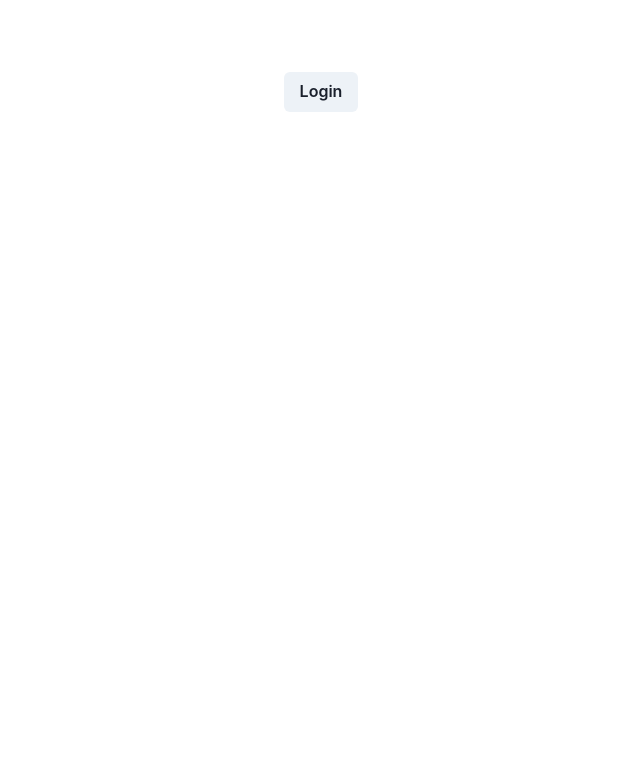
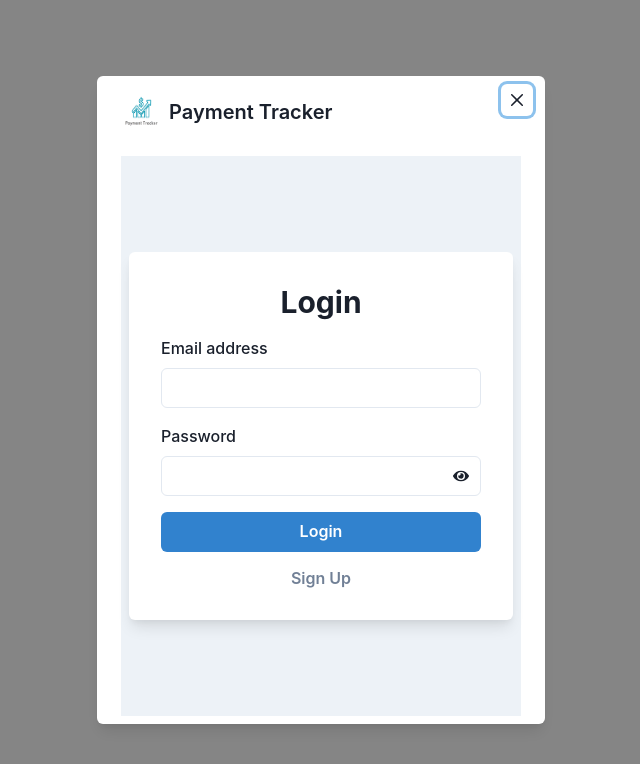
Before and after one commit to SoumyaSubhamPatra/Bill-of-Rights-Backend_031, a React (Vite) app in the folder Invoice_and_Payment_Tracker/: page / in a window 1280 px wide. Shown: the top 764 px of the page, without its empty margins (319-959 px from the left). Built offline with nearby package versions, Linux system fonts and the light colour scheme.

Commit message:
Logout-Authentication

```diff
--- a/Invoice_and_Payment_Tracker/src/App.tsx
+++ b/Invoice_and_Payment_Tracker/src/App.tsx
@@ -1,6 +1,24 @@
 import React, { useState, useEffect } from "react";
-import { BrowserRouter as Router, Routes, Route } from "react-router-dom";
-import { ChakraProvider, useDisclosure, Box, Button } from "@chakra-ui/react";
+import {
+  BrowserRouter as Router,
+  Routes,
+  Route,
+  useNavigate,
+} from "react-router-dom";
+import {
+  ChakraProvider,
+  useDisclosure,
+  Box,
+  Button,
+  Image,
+  Text,
+  Modal,
+  ModalBody,
+  ModalCloseButton,
+  ModalContent,
+  ModalHeader,
+  ModalOverlay,
+} from "@chakra-ui/react";
 import Sidebar from "./components/Sidebar";
 import Navbar from "./components/Navbar";
 import Dashboard from "./components/Dashboard";
@@ -13,21 +31,13 @@ import "./styles/styles.css";
 import "./App.css";
 import InvoicePage from "./pages/InvoicePage";
 import SendInvoice from "./components/SendInvoice";
-import {
-  Modal,
-  ModalOverlay,
-  ModalContent,
-  ModalHeader,
-  ModalBody,
-  ModalCloseButton,
-  Image,
-  Text,
-} from "@chakra-ui/react";
-import logo from "./assets/Logos.png"; // Make sure the path to your logo is correct
+import logo from "./assets/Logos.png"; // Ensure the path to your logo is correct
 
-const App = () => {
+const AppContent = () => {
   const [darkMode, setDarkMode] = useState(false);
   const [isAuthenticated, setIsAuthenticated] = useState(false);
+  const navigate = useNavigate(); // Use navigate for redirection
+
   const {
     isOpen: isLoginOpen,
     onOpen: onLoginOpen,
@@ -44,8 +54,17 @@ const App = () => {
     const token = localStorage.getItem("authToken");
     if (token) {
       setIsAuthenticated(true);
+    } else {
+      onLoginOpen(); // Open login modal if not authenticated
     }
-  }, []);
+  }, [onLoginOpen]);
+
+  useEffect(() => {
+    // Redirect to login page if not authenticated
+    if (!isAuthenticated) {
+      onLoginOpen(); // Ensure login modal is open if not authenticated
+    }
+  }, [isAuthenticated, onLoginOpen]);
 
   const toggleTheme = () => {
     setDarkMode(!darkMode);
@@ -56,23 +75,24 @@ const App = () => {
     localStorage.setItem("authToken", token);
     setIsAuthenticated(true);
     onLoginClose();
+    navigate("/dashboard"); // Redirect to dashboard or another protected route
   };
 
   const handleSignUp = (token) => {
     localStorage.setItem("authToken", token);
     setIsAuthenticated(true);
     onSignUpClose();
+    navigate("/dashboard"); // Redirect to dashboard or another protected route
   };
 
   const handleLogout = () => {
     localStorage.removeItem("authToken");
     setIsAuthenticated(false);
+    onLoginOpen(); // Open the login modal after logging out
+    navigate("/"); // Redirect to login page
   };
 
   return (
-    <div className="container">
-      <ChakraProvider>
-        <Router>
     <div className={darkMode ? "dark-theme" : ""}>
       {isAuthenticated ? (
         <>
@@ -87,24 +107,25 @@ const App = () => {
               <Route path="/dashboard" element={<Dashboard />} />
               <Route path="/invoice" element={<InvoicePage />} />
               <Route path="/invoicepage" element={<InvoicePage />} />
-                    <Route path="send-invoice" element={<SendInvoice />} />
+              <Route path="/send-invoice" element={<SendInvoice />} />
               <Route path="/product" element={<Product />} />
               <Route path="/customer" element={<Customer />} />
               <Route path="/system-users" element={<SystemUsers />} />
-                    <Route path="/" element={<Dashboard />} />
+              <Route path="/" element={<Dashboard />} />{" "}
+              {/* Redirect to Dashboard or another route */}
             </Routes>
           </div>
         </>
       ) : (
+        // Ensure modals are displayed when not authenticated
         <Box textAlign="center" mt={10}>
-                <Button onClick={onLoginOpen}>Login</Button>
+          {/* Login modal will open automatically */}
         </Box>
       )}
-          </div>
 
       <Modal isOpen={isLoginOpen} onClose={onLoginClose} isCentered>
         <ModalOverlay />
-            <ModalContent>
+        <ModalContent style={{ minHeight: "70vh" }}>
           <ModalHeader>
             <Box display="flex" alignItems="center">
               <Image
@@ -118,20 +139,14 @@ const App = () => {
           </ModalHeader>
           <ModalCloseButton />
           <ModalBody>
-                <LoginForm
-                  onLogin={handleLogin}
-                  onOpenSignUp={() => {
-                    onSignUpOpen();
-                    onLoginClose();
-                  }}
-                />
+            <LoginForm onLogin={handleLogin} onOpenSignUp={onSignUpOpen} />
           </ModalBody>
         </ModalContent>
       </Modal>
 
       <Modal isOpen={isSignUpOpen} onClose={onSignUpClose} isCentered>
         <ModalOverlay />
-            <ModalContent>
+        <ModalContent style={{ minHeight: "70vh" }}>
           <ModalHeader>
             <Box display="flex" alignItems="center">
               <Image
@@ -149,10 +164,16 @@ const App = () => {
           </ModalBody>
         </ModalContent>
       </Modal>
-        </Router>
-      </ChakraProvider>
     </div>
   );
 };
 
+const App = () => (
+  <ChakraProvider>
+    <Router>
+      <AppContent />
+    </Router>
+  </ChakraProvider>
+);
+
 export default App;
```
Lines whose indentation alone changed are shown as unchanged.
